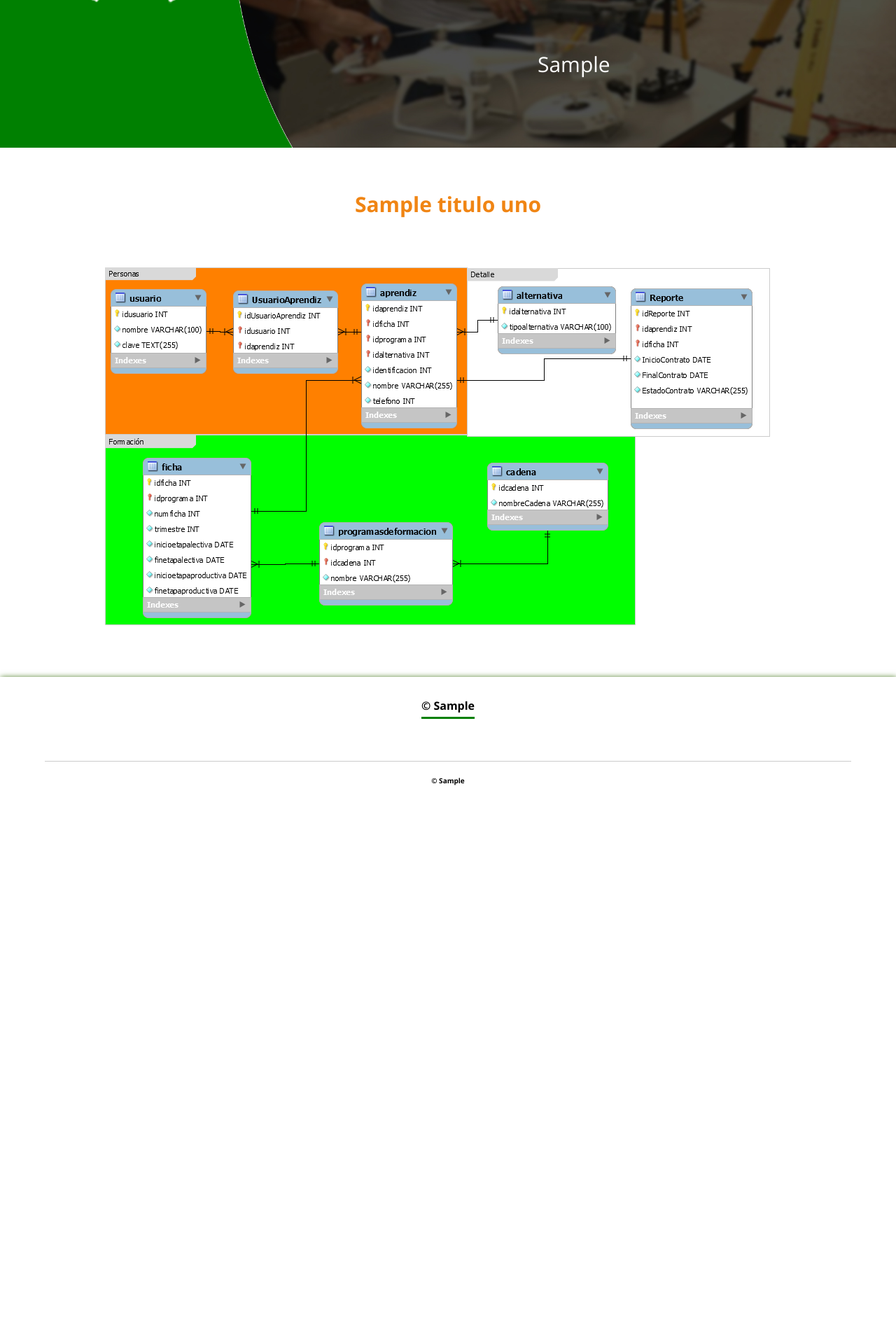
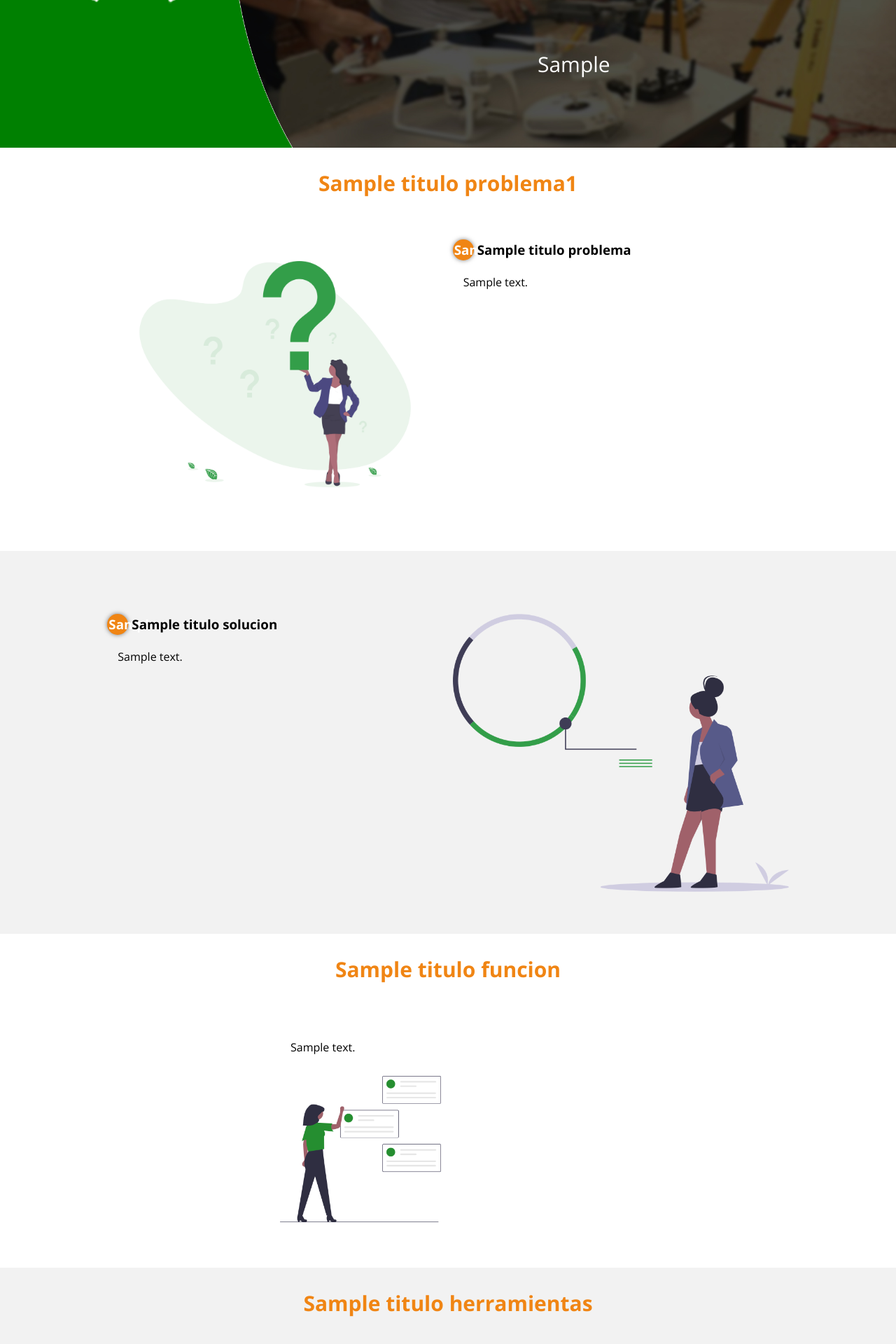
Before and after one commit to LauraAgudelo10/DjangoClass, a Django app: template app/core/src/templates/presentacion.html in a window 1280 px wide. Shown: the part 449-2369 px from the top of the page at 70% size. Before the commit the page ends 1571 px from the top, so only its background shows below. Run offline with Django 3.2, Linux system fonts and the light colour scheme; the template is opened without the code that fills it: most values are stand-ins (such as "Sample title", 1, 10 or a date in 2020); some libraries are stand-ins or nearby versions.

Commit message:
Actualizacion Proyecto

```diff
--- a/app/core/src/static/assets/css/style.css
+++ b/app/core/src/static/assets/css/style.css
@@ -122,6 +122,9 @@ main .sobre-nosotros{
 
 .imagen-sobre{
     width: 48%;
+}
+.imagen-so{
+    width: 20%;
 }
 
 .imagen-sobre:hover{
--- a/app/core/src/templates/presentacion.html
+++ b/app/core/src/templates/presentacion.html
@@ -21,12 +21,56 @@
         <img src="{% static 'assets/media/img/inicio.jpg' %}" alt="" >
         <div class="texto-encima">{{ txt1 }}</div>
     </section>
-    <section class="contenedor sobre-esquema" id="sobre-esquema">
-        <h2 class="titulo">{{ tituloUno }}</h2>
-        <div class="sobre-esquema">
-            <img src="{% static 'assets/media/img/esquemaBD.png' %}" alt="" class="imagen-esquema">
+    <section class="contenedor sobre-nosotros" id="sobre-nosotros">
+        <h2 class="titulo">{{ tituloProblema1 }}</h2>
+        <div class="contenedor-sobre-nosotros">
+            <img src="{% static 'assets/media/img/problema.png' %}" alt="" class="imagen-sobre">
+            <div class="contenido-textos">
+                <h3><span>{{ spanUno }}</span>{{ tituloProblema }}</h3>
+                <p>{{ texto1 }}</p>
+            </div>
         </div>
     </section>
+
+    <section style="background: #f2f2f2">
+        <section class="contenedor sobre-nosotros" id="sobre-nosotros" >
+            <h2 class="titulo"></h2>
+            <div class="contenedor-sobre-nosotros">
+                <div class="contenido-textos">
+                    <h3><span>{{ spanDos }}</span>{{ tituloSolucion }}</h3>
+                    <p>{{ texto2 }}</p>
+                </div>
+                <img src="{% static 'assets/media/img/solucion.png' %}" alt="" class="imagen-sobre">
+            </div>
+        </section>
+    </section>
+
+    <section class="contenedor sobre-nosotros" id="sobre-nosotros">
+        <h2 class="titulo">{{ tituloFuncion }}</h2>
+        <div class="contenedor-sobre-nosotros">
+            <div class="contenido-textos">
+                <p>{{ texto3 }}</p>
+                <img src="{% static 'assets/media/img/funcion.png' %}" alt="" class="imagen-sobre">
+            </div>
+        </div>
+    </section>
+
+    <section style="background: #f2f2f2">
+        <section class="contenedor sobre-nosotros" id="sobre-nosotros">
+            <h2 class="titulo">{{ tituloHerramientas }}</h2>
+            <div class="contenedor-sobre-nosotros">
+                <div class="contenido-textos">
+                    <img src="{% static 'assets/media/img/mysql.png' %}" alt="" style="max-width: 45%;">&nbsp;&nbsp;&nbsp;&nbsp;&nbsp;
+                    <img src="{% static 'assets/media/img/xampp.png' %}" alt=""style="max-width: 45%;"><br><br><br>
+                    <img src="{% static 'assets/media/img/php.png' %}" alt="" style="max-width: 45%;">&nbsp;&nbsp;&nbsp;&nbsp;&nbsp;
+                    <img src="{% static 'assets/media/img/html.png' %}" alt="" style="max-width: 45%;"><br><br><br>
+                    <img src="{% static 'assets/media/img/visual.png' %}" alt="" style="max-width: 30%;">&nbsp;&nbsp;&nbsp;&nbsp;&nbsp;
+                    <img src="{% static 'assets/media/img/sublime.png' %}" alt="" style="max-width: 60%;">
+                </div>
+            </div>
+        </section>
+    </section>
+
 </main>
 <footer class="footer">
     <div class="contenedor-footer">
```
Also changed, not shown: app/core/src/views.py (+1 -1 lines), app/core/src/static/assets/media/img/funcion.png (added), app/core/src/static/assets/media/img/html.png (added), app/core/src/static/assets/media/img/mysql.png (added), app/core/src/static/assets/media/img/php.png (added), app/core/src/static/assets/media/img/problema.png (added), app/core/src/static/assets/media/img/solucion.png (added), app/core/src/static/assets/media/img/sublime.png (added), app/core/src/static/assets/media/img/visual.png (added), app/core/src/static/assets/media/img/xampp.png (added).
